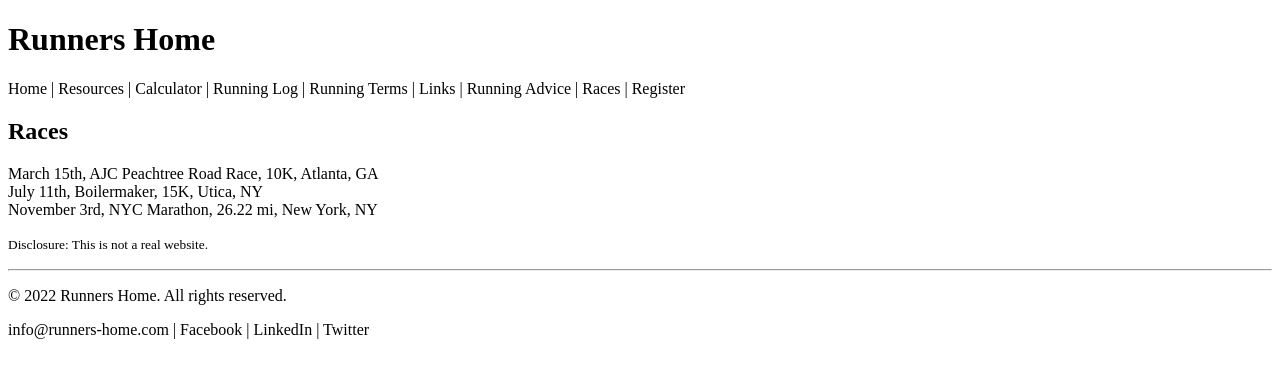
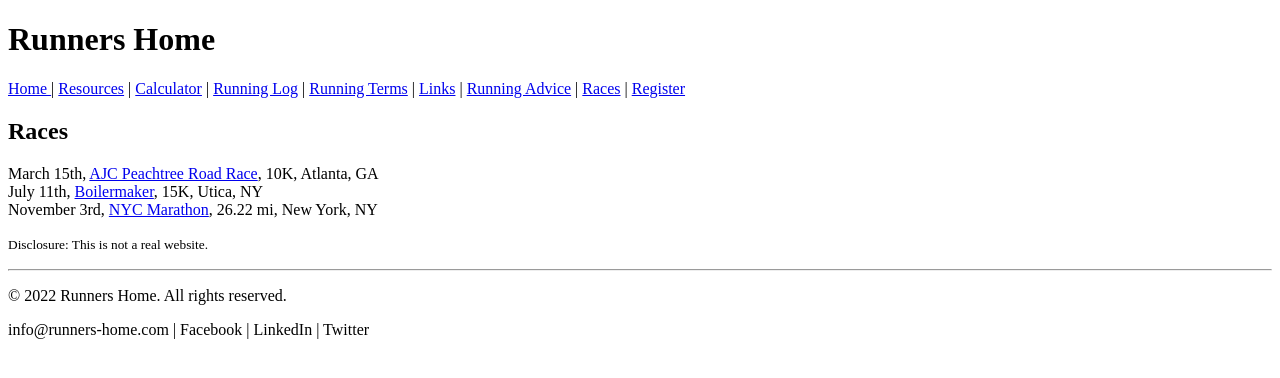
Before and after one commit to tlg-24-05-visa-sde-1/tma-link-exercise, a plain HTML site: page races.html in a window 1280 px wide. Drawn offline with Linux system fonts and the light colour scheme.

Commit message:
races page

```diff
--- a/races.html
+++ b/races.html
@@ -1,41 +1,22 @@
 <!DOCTYPE html>
-<html lang="en" xmlns:mso="urn:schemas-microsoft-com:office:office" xmlns:msdt="uuid:C2F41010-65B3-11d1-A29F-00AA00C14882">
+<html lang="en">
 <head>
 <meta charset="UTF-8">
 <meta name="viewport" content="width=device-width, initial-scale=1">
 <title>Races - Runners Home</title>
 
-<!--[if gte mso 9]><xml>
-<mso:CustomDocumentProperties>
-<mso:xd_Signature msdt:dt="string"></mso:xd_Signature>
-<mso:display_urn_x003a_schemas-microsoft-com_x003a_office_x003a_office_x0023_Editor msdt:dt="string">Nelly Sugu</mso:display_urn_x003a_schemas-microsoft-com_x003a_office_x003a_office_x0023_Editor>
-<mso:Order msdt:dt="string">20800.0000000000</mso:Order>
-<mso:xd_ProgID msdt:dt="string"></mso:xd_ProgID>
-<mso:_ExtendedDescription msdt:dt="string"></mso:_ExtendedDescription>
-<mso:display_urn_x003a_schemas-microsoft-com_x003a_office_x003a_office_x0023_Author msdt:dt="string">Nelly Sugu</mso:display_urn_x003a_schemas-microsoft-com_x003a_office_x003a_office_x0023_Author>
-<mso:ComplianceAssetId msdt:dt="string"></mso:ComplianceAssetId>
-<mso:TemplateUrl msdt:dt="string"></mso:TemplateUrl>
-<mso:ContentTypeId msdt:dt="string">0x010100AA0634B7ABA03742938723E811511BB1</mso:ContentTypeId>
-<mso:TriggerFlowInfo msdt:dt="string"></mso:TriggerFlowInfo>
-<mso:_SourceUrl msdt:dt="string"></mso:_SourceUrl>
-<mso:_SharedFileIndex msdt:dt="string"></mso:_SharedFileIndex>
-<mso:TaxCatchAll msdt:dt="string"></mso:TaxCatchAll>
-<mso:MediaServiceImageTags msdt:dt="string"></mso:MediaServiceImageTags>
-<mso:lcf76f155ced4ddcb4097134ff3c332f msdt:dt="string"></mso:lcf76f155ced4ddcb4097134ff3c332f>
-</mso:CustomDocumentProperties>
-</xml><![endif]-->
 </head>
 <body>
 <h1>Runners Home</h1>
 <div>
-  Home | Resources | Calculator | Running Log | Running Terms |
-  Links | Running Advice | Races | Register
+  <a href="./index.html">Home </a>| <a href="./resources/index.html">Resources</a> | <a href="./resources/calculator.html">Calculator</a> | <a href="./resources/run-log.html">Running Log</a> | <a href="./resources/terms.html">Running Terms</a> | <a href="./resources/links.html">Links</a> |
+  <a href="./advice/index.html">Running Advice</a> | <a href="./races.html">Races</a> | <a href="./register.html">Register</a>
 </div>
 <h2>Races</h2>
 <div>
-  March 15th, AJC Peachtree Road Race, 10K, Atlanta, GA<br>
-  July 11th, Boilermaker, 15K, Utica, NY<br>
-  November 3rd, NYC Marathon, 26.22 mi, New York, NY
+  March 15th, <a href="https://www.atlantatrackclub.org/peachtree">AJC Peachtree Road Race</a>, 10K, Atlanta, GA<br>
+  July 11th, <a href="https://www.boilermaker.com">Boilermaker</a>, 15K, Utica, NY<br>
+  November 3rd, <a href="https://www.nyrr.org">NYC Marathon</a>, 26.22 mi, New York, NY
 </div>
 <p><small>Disclosure: This is not a real website.</small></p>
 <hr>
```
